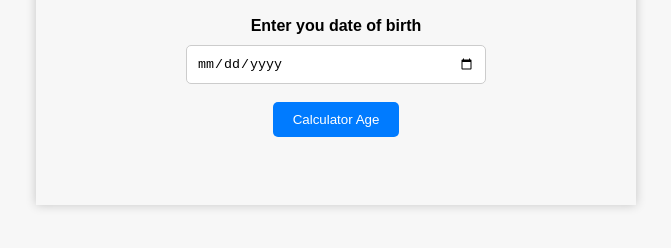
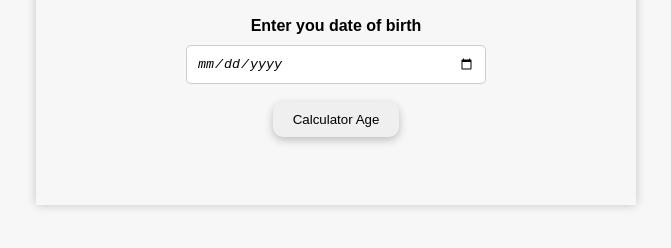
Before and after one commit to abhi1994j/Age_Calculator, a plain HTML site: page index.html in a window 1280 px wide. Shown: the part 132-380 px from the top of the page, without its empty margins (304-975 px from the left). Drawn offline with Linux system fonts and the light colour scheme.

Commit message:
some changes

```diff
--- a/index.css
+++ b/index.css
@@ -24,6 +24,12 @@ img{
     align-items: center;
     padding: 20px;
 }
+.calculator-body:hover{
+    transform: scale(1.1);
+    /* text-shadow: 2px 2px 2px rgba(206,89,55,0) 0 0 10px rgba(255,255,255,.5) 0 0 15px rgba(255,255,255,.5); */
+    box-shadow: rgba(0, 0, 0, 0.25) 0px 54px 55px, rgba(0, 0, 0, 0.12) 0px -12px 30px, rgba(0, 0, 0, 0.12) 0px 4px 6px, rgba(0, 0, 0, 0.17) 0px 12px 13px, rgba(0, 0, 0, 0.09) 0px -3px 5px;
+    transition: all 1s ease-in-out;
+}
 .calculator-heading{
     font-size: 2.125rem;
     margin-bottom: 20px;
@@ -37,6 +43,7 @@ img{
     border-radius: 5px ;
     outline: none;
     border: 1px solid #ccc;
+    font-style: italic;
     max-width: 300px;
     width: 100%;
 }
@@ -44,13 +51,20 @@ img{
     outline: 2px solid red;
 }
 .calculator-btn{
+    outline: 0;
     padding-block: 10px;
     padding-inline: 20px;
-    color: #fff;
-    background-color: #007bff;
-    border-radius: 5px;
+    text-shadow: 2px 2px 2px rgba(206,89,55,0) 0 0 10px rgba(255,255,255,.5) 0 0 15px rgba(255,255,255,.5);
+    border-radius: 10px;
+    box-shadow: rgba(0, 0, 0, 0.24) 0px 3px 8px;
     border: none;
+    /* font-weight: bold; */
     margin-bottom: 1.75rem;
+}
+.calculator-btn:hover{
+    transform: scale(1.1);
+    box-shadow: rgba(0, 0, 0, 0.25) 0px 54px 55px, rgba(0, 0, 0, 0.12) 0px -12px 30px, rgba(0, 0, 0, 0.12) 0px 4px 6px, rgba(0, 0, 0, 0.17) 0px 12px 13px, rgba(0, 0, 0, 0.09) 0px -3px 5px;
+    transition: all 1s ease-in-out;
 }
 #calculator-result{
     font-weight: bold;
--- a/index.js
+++ b/index.js
@@ -16,7 +16,8 @@ function calculateAge() {
 
     // Calculate age
     let age = today.getFullYear() - birthDate.getFullYear();
-    const monthDifference = today.getMonth() - birthDate.getMonth();
+    console.log(age);
+    const monthDifference =today.getMonth() - birthDate.getMonth() ;
     const dayDifference = today.getDate() - birthDate.getDate();
 
     // Adjust age if the birthdate hasn't occurred yet this year
```
